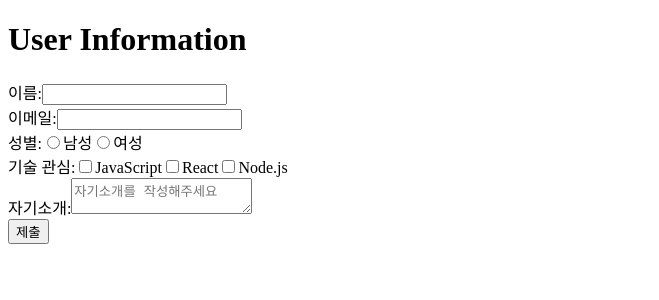
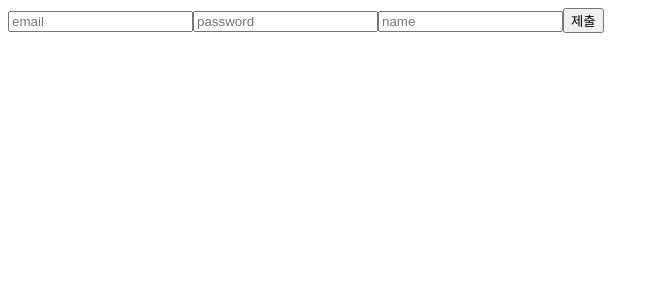
Before and after one commit to jieun-107/react-study, a React (Vite) app: page / in a window 1280 px wide. Shown: the top 300 px of the page, without its empty margins (0-659 px from the left). Built offline with nearby package versions, Linux system fonts and the light colour scheme; the HTML template or start-up script is replaced by a standard one.

Commit message:
커스텀 훅

```diff
--- a/src/App.tsx
+++ b/src/App.tsx
@@ -4,6 +4,7 @@ import Checkbox from "./components/uncontrolled/Checkbox";
 import Radio from "./components/uncontrolled/Radio";
 import Textarea from "./components/uncontrolled/Textarea";
 import UserInfoForm from "./components/uncontrolled/UserInfoForm";
+import Ex01 from "./components/section10/Ex01";
 // import Counter from "./components/section6/Counter";
 // import Ex01 from "./components/section6/Ex01";
 // import Ex02 from "./components/section6/Ex02";
@@ -86,7 +87,8 @@ export default function App() {
       {/* <Checkbox /> */}
       {/* <Radio /> */}
       {/* <Textarea /> */}
-      <UserInfoForm />
+      {/* <UserInfoForm /> */}
+      <Ex01 />
     </>
   );
 }
--- /dev/null
+++ b/src/components/section10/Ex01.tsx
@@ -0,0 +1,38 @@
+import useInput from "../../hooks/useInput";
+
+export default function Ex01() {
+  const { value: email, handleValueChange: handleEmailChange } = useInput("");
+  const { value: password, handleValueChange: handlePasswordChange } = useInput("");
+  const { value: name, handleValueChange: handleNameChange } = useInput("");
+
+  const handleSubmit = (e: React.FormEvent<HTMLFormElement>) => {
+    e.preventDefault();
+    console.log({ email, password, name });
+  };
+
+  return (
+    <>
+      <form onSubmit={handleSubmit}>
+        <input
+          type="email"
+          placeholder="email"
+          value={email}
+          onChange={handleEmailChange}
+        />
+        <input
+          type="password"
+          placeholder="password"
+          value={password}
+          onChange={handlePasswordChange}
+        />
+        <input
+          type="text"
+          placeholder="name"
+          value={name}
+          onChange={handleNameChange}
+        />
+        <button type="submit">제출</button>
+      </form>
+    </>
+  );
+}
--- /dev/null
+++ b/src/hooks/useInput.tsx
@@ -0,0 +1,14 @@
+import { useState } from "react";
+
+// 커스텀 훅 - 리액트에서 기존에 존재하는 훅을 사용하여 나만의 훅을 만듦.
+export default function useInput(initialValue = "") {
+  const [value, setValue] = useState(initialValue);
+  const handleValueChange = (e: React.ChangeEvent<HTMLInputElement>) => {
+    setValue(e.target.value);
+  }
+
+  return {
+    value,
+    handleValueChange,
+  }
+}
```
